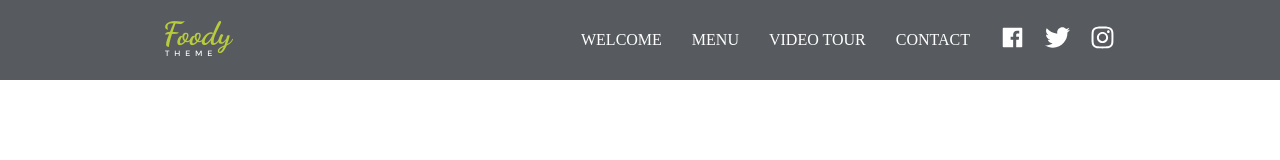
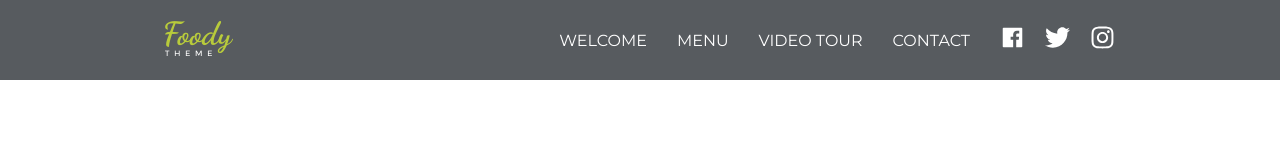
Before and after one commit to Sami-20s/Naif_Alotaibi_food, a Next.js app: page / in a window 1280 px wide. Shown: the top 160 px of the page. Built offline with nearby package versions, Linux system fonts and the light colour scheme.

Commit message:
🖊 🎗 Font Style Added

```diff
--- a/styles/globals.scss
+++ b/styles/globals.scss
@@ -1,4 +1,6 @@
 // Font Link
+@import url("https://fonts.googleapis.com/css2?family=Lobster+Two:wght@400;700&display=swap");
+@import url("https://fonts.googleapis.com/css2?family=Montserrat:wght@400;500&display=swap");
 // SCSS Imports
 @import "helper/variables/variables";
 @import "helper/mixins/mixins";
@@ -21,8 +23,8 @@
     box-sizing: border-box;
     padding: 0;
     margin: 0;
-    // font-family: "Poppins", sans-serif;
-    // font-weight: 500;
+    font-family: "Montserrat", sans-serif;
+    font-weight: 400;
 }
 
 ul li {
```
